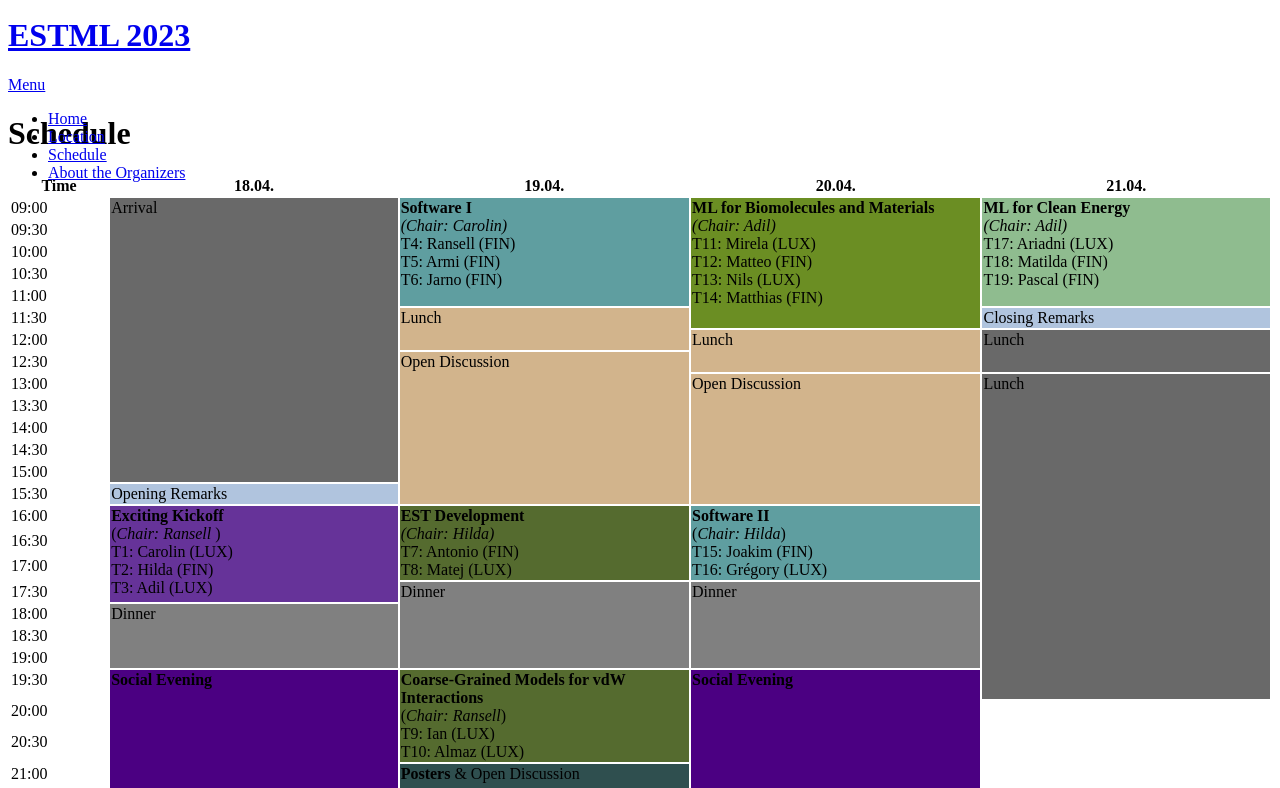
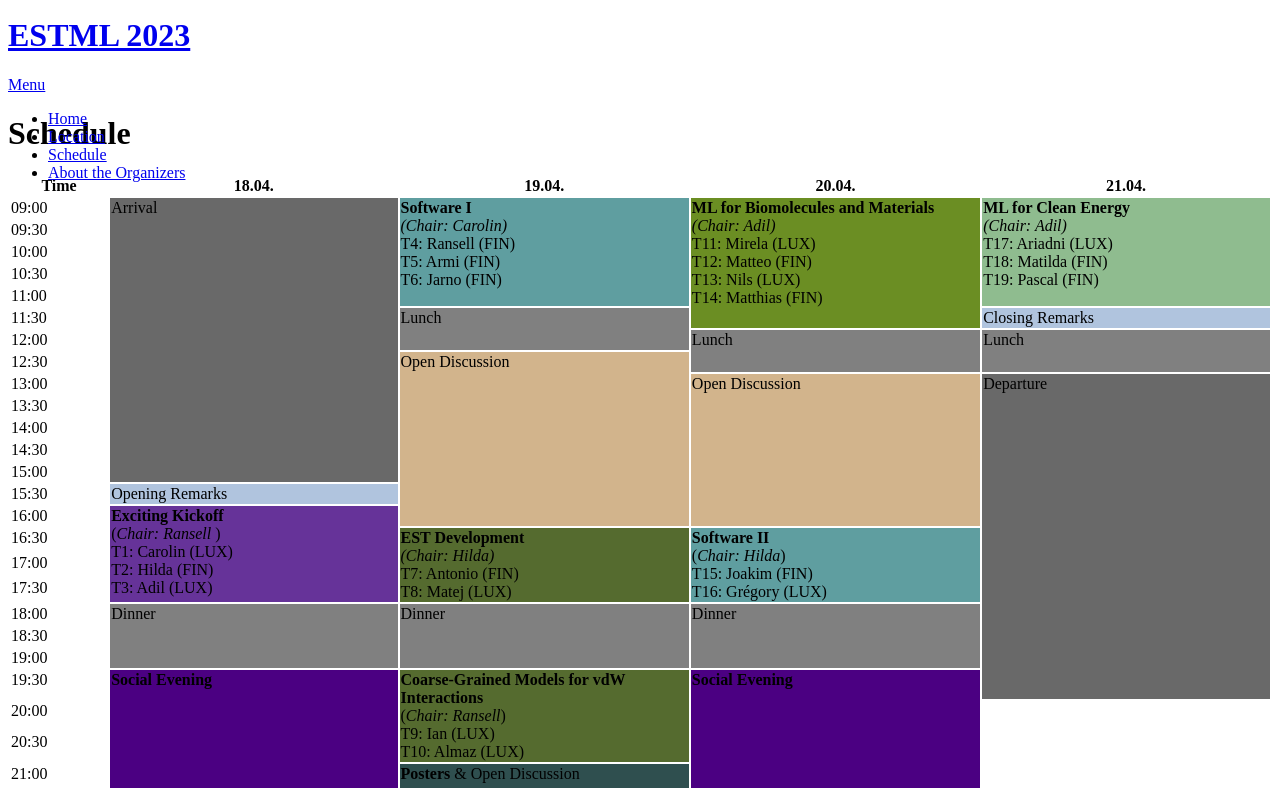
Before and after one commit to ESTML/ESTML.github.io, a Jekyll site: the page built from schedule.html, in a window 1280 px wide and 900 px high, cut to the strip 112-900 px from the top of the window. Built offline with Jekyll 4.4.1, drawn with Linux system fonts in a browser that asks for light colours; nearby versions of some CDN libraries.

Commit message:
shift afternoon session by 30mins

```diff
--- a/schedule.html
+++ b/schedule.html
@@ -36,24 +36,24 @@ title: Schedule and Participants
 </tr>
 <tr VALIGN=TOP>
   <td> 11:30 </td>
-  <td rowspan="2" style="background-color: Tan;"> Lunch </td>
+  <td rowspan="2" style="background-color: Gray;"> Lunch </td>
   <td rowspan="1" style="background-color: LightSteelBlue;"> Closing Remarks </td>
 </tr>
 <tr VALIGN=TOP>
   <td> 12:00 </td>
-  <td rowspan="2" style="background-color: Tan;"> Lunch </td>
-  <td rowspan="2" style="background-color: DimGray;"> Lunch </td>
+  <td rowspan="2" style="background-color: Gray;"> Lunch </td>
+  <td rowspan="2" style="background-color: Gray;"> Lunch </td>
 </tr>
 
 <tr VALIGN=TOP>
   <td> 12:30 </td>
-  <td rowspan="7" style="background-color: Tan;"> Open Discussion </td>
+  <td rowspan="8" style="background-color: Tan;"> Open Discussion </td>
 </tr>
 
 <tr VALIGN=TOP>
   <td> 13:00 </td>
-  <td rowspan="6" style="background-color: Tan;"> Open Discussion </td>
-  <td rowspan="14" style="background-color: DimGray;"> Lunch </td>
+  <td rowspan="7" style="background-color: Tan;"> Open Discussion </td>
+  <td rowspan="14" style="background-color: DimGray;"> Departure </td>
 </tr>
 
 <tr VALIGN=TOP>
@@ -80,12 +80,12 @@ title: Schedule and Participants
 <tr VALIGN=TOP>
   <td> 16:00 </td>
   <td rowspan="4" style="background-color: RebeccaPurple;"> <b> Exciting Kickoff </b> <br> (<i>Chair: Ransell </i>) <br> T1: Carolin (LUX) <br> T2: Hilda (FIN) <br> T3: Adil (LUX) </td>
-  <td rowspan="3" style="background-color: DarkOliveGreen;"> <b> EST Development </b> <br> <i>(Chair: Hilda)</i> <br> T7: Antonio (FIN) <br> T8: Matej (LUX) </td>
-  <td rowspan="3" style="background-color: CadetBlue;"> <b> Software II </b> <br> (<i>Chair: Hilda</i>) <br> T15: Joakim (FIN) <br> T16: Grégory (LUX) </td>
 </tr>
 
 <tr VALIGN=TOP>
   <td> 16:30 </td>
+  <td rowspan="3" style="background-color: DarkOliveGreen;"> <b> EST Development </b> <br> <i>(Chair: Hilda)</i> <br> T7: Antonio (FIN) <br> T8: Matej (LUX) </td>
+  <td rowspan="3" style="background-color: CadetBlue;"> <b> Software II </b> <br> (<i>Chair: Hilda</i>) <br> T15: Joakim (FIN) <br> T16: Grégory (LUX) </td>
 </tr>
 
 <tr VALIGN=TOP>
@@ -95,12 +95,12 @@ title: Schedule and Participants
 
 <tr VALIGN=TOP>
   <td> 17:30 </td>
-  <td rowspan="4" style="background-color: Gray;"> Dinner </td>
-  <td rowspan="4" style="background-color: Gray;"> Dinner </td>
 </tr>
 
 <tr VALIGN=TOP>
   <td> 18:00 </td>
+  <td rowspan="3" style="background-color: Gray;"> Dinner </td>
+  <td rowspan="3" style="background-color: Gray;"> Dinner </td>
   <td rowspan="3" style="background-color: Gray;"> Dinner </td>
 </tr>
 
```
